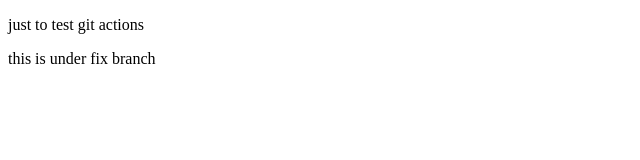
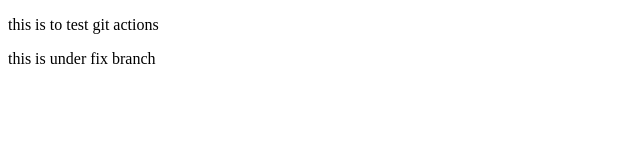
Before and after one commit to urgetolearn/repodemo, a plain HTML site: page index.html in a window 1280 px wide. Shown: the full height of the page, 0-640 px from the left. Drawn offline with Linux system fonts and the light colour scheme.

Commit message:
resolving merge conflicts
Signed-off-by: urgetolearn <chinmayishaan2316@gmail.com>

```diff
--- a/index.html
+++ b/index.html
@@ -6,7 +6,7 @@
     <title>trial page</title>
 </head>
 <body>
-    <p> just to test git actions</p>
+    <p> this is to test git actions</p>
     <p>this is under fix branch</p>
 </body>
 </html>
```
